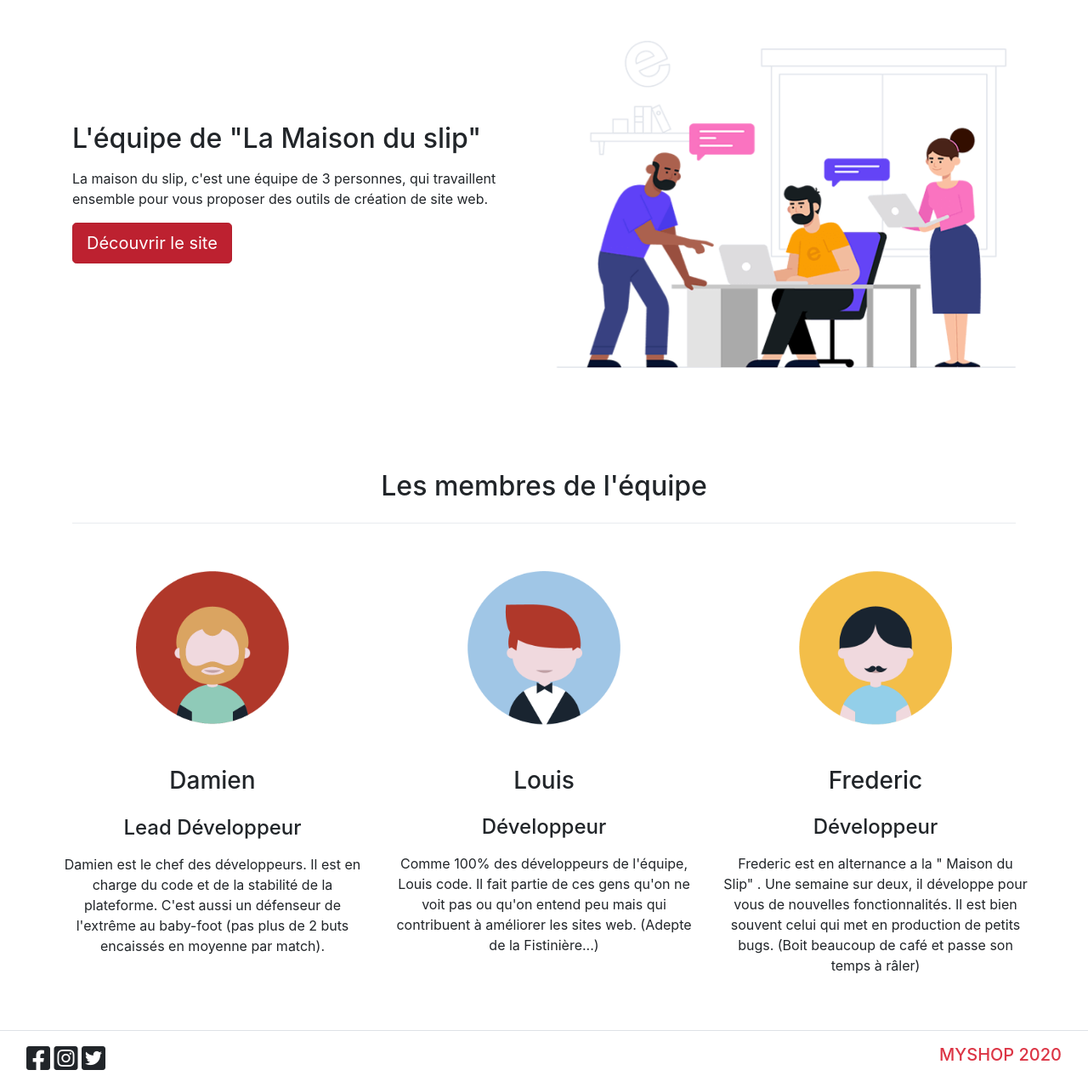
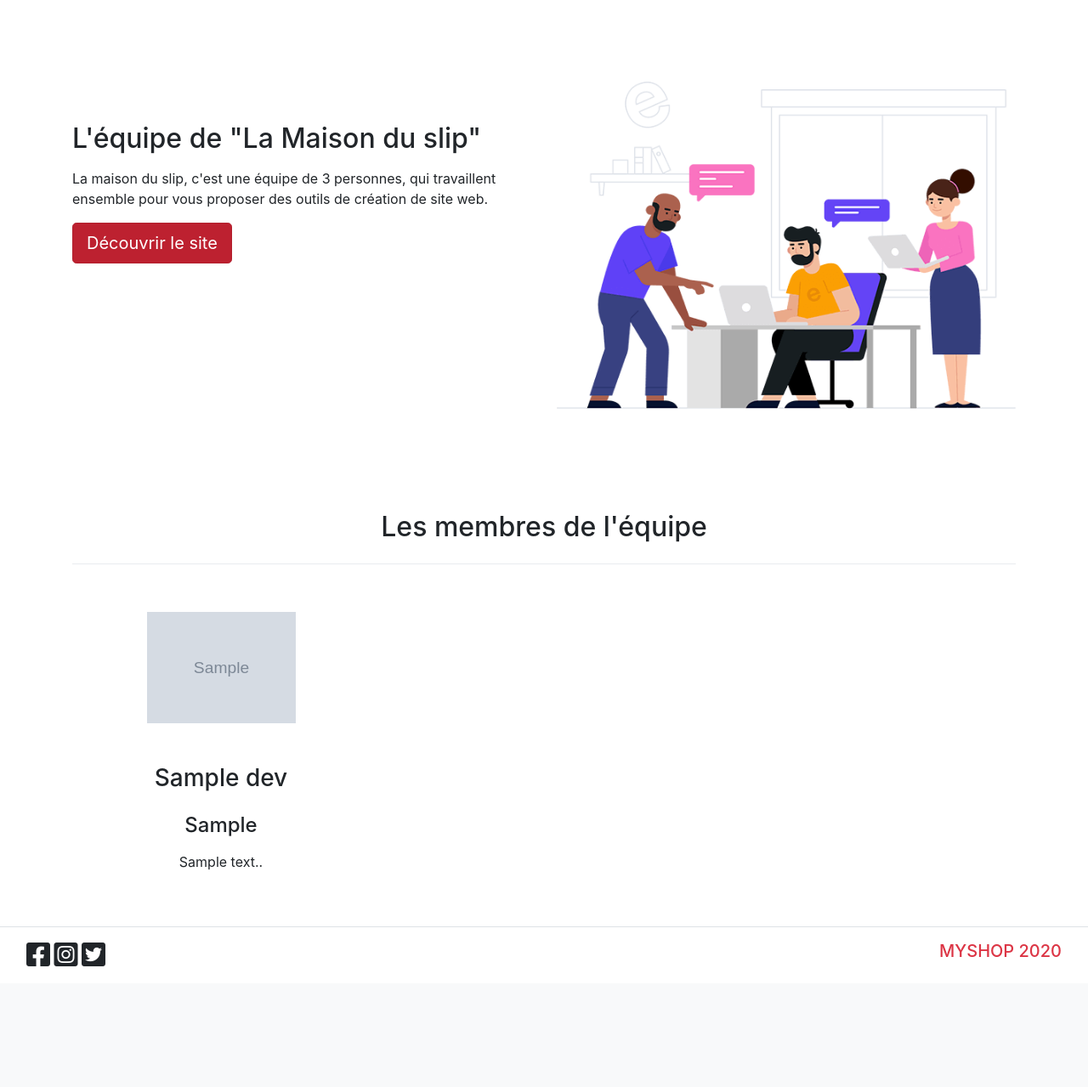
Before and after one commit to damiencharles/myshop, a PHP site: page /equipe.php in a window 1280 px wide. Shown: the part 58-1337 px from the top of the page at 85% size. After the commit the page ends 1195 px from the top, so only its background shows below. Run offline with PHP 8.4, Linux system fonts and the light colour scheme; tables that the repository leaves empty or names only in its code hold one stand-in row (values such as "Sample post"); grey boxes marked "Sample" are stand-in pictures; some libraries are stand-ins or nearby versions.

Commit message:
Add files via upload

```diff
--- a/equipe.php
+++ b/equipe.php
@@ -2,13 +2,13 @@
 
 <div class="container my-5">
     <div class="row">
-        <div class="col-6 mt-5 ">
+        <div class="col-sm-12 col-md-6 order-sm-2 order-md-1 mt-5 ">
             <h2 class="mt-5">L'équipe de "La Maison du slip"</h2>
             <p class="mt-3">La maison du slip, c'est une équipe de 3 personnes, qui travaillent ensemble pour vous proposer des outils de création de site web.</p>
             <a href="index.php" class="btn btn-danger btn-lg active" role="button" aria-pressed="true">Découvrir le site</a>
         </div>
-        <div class="col-6">
-          <img src="./assets/img/support.png" width="100%" class="">
+        <div class="col-sm-12 col-md-6 order-sm-1 order-md-2 mt-5">
+          <img src="./assets/img/support.png" width="100%" class="img-fluid">
         </div>
     </div>
 </div>
@@ -19,33 +19,20 @@
             <h2 class="mt-4">Les membres de l'équipe</h2>
             <div class="mt-4 dropdown-divider"></div>
         </div>
-
+    </div>
         <div class="row text-center mt-5">
-            <div class="col-4">
-                <img src="./assets/img/Fichier3.png" width="50%" class="">
-                <h3 class="mt-5">Damien</h3>
-                <h4 class="mt-4">Lead Développeur</h4>
-                <p class="mt-3">Damien est le chef des développeurs.
-                    Il est en charge du code et de la stabilité de la plateforme.
-                    C'est aussi un défenseur de l'extrême au baby-foot (pas plus de 2 buts encaissés en moyenne par match).</p>
+        <?php
+        require ('./src/DevManager.php');
+        $devs = DevManager::getDev();
+        foreach ($devs as $dev){?>
+            <div class="col-sm-12 col-md-4">
+                <img src="<?php echo $dev->photo_dev?>" width="50%" class="img-fluid">
+                <h3 class="mt-5"><?php echo $dev->nom_dev?></h3>
+                <h4 class="mt-4"><?php echo $dev->poste_dev?></h4>
+                <p class="mt-3"> <?php echo $dev->bio_dev?>.</p>
             </div>
-            <div class="col-4">
-                <img src="./assets/img/Fichier4.png" width="50%" class="">
-                <h3 class="mt-5">Louis</h3>
-                <h4 class="mt-4">Développeur</h4>
-                <p class="mt-3">Comme 100% des développeurs de l'équipe, Louis code.
-                    Il fait partie de ces gens qu'on ne voit pas ou qu'on entend peu mais qui contribuent à améliorer les sites web. (Adepte de la Fistinière...)</p>
-            </div>
-            <div class="col-4">
-                <img src="./assets/img/Fichier5.png" width="50%" class="">
-                <h3 class="mt-5">Frederic</h3>
-                <h4 class="mt-4">Développeur</h4>
-                <p class="mt-3">Frederic est en alternance a la " Maison du Slip" .
-                    Une semaine sur deux, il développe pour vous de nouvelles fonctionnalités.
-                    Il est bien souvent celui qui met en production de petits bugs. (Boit beaucoup de café et passe son temps à râler)</p>
-            </div>
+<?php } ?>
         </div>
-    </div>
 </div>
 
 <?php include ('footer.php')?>
```
